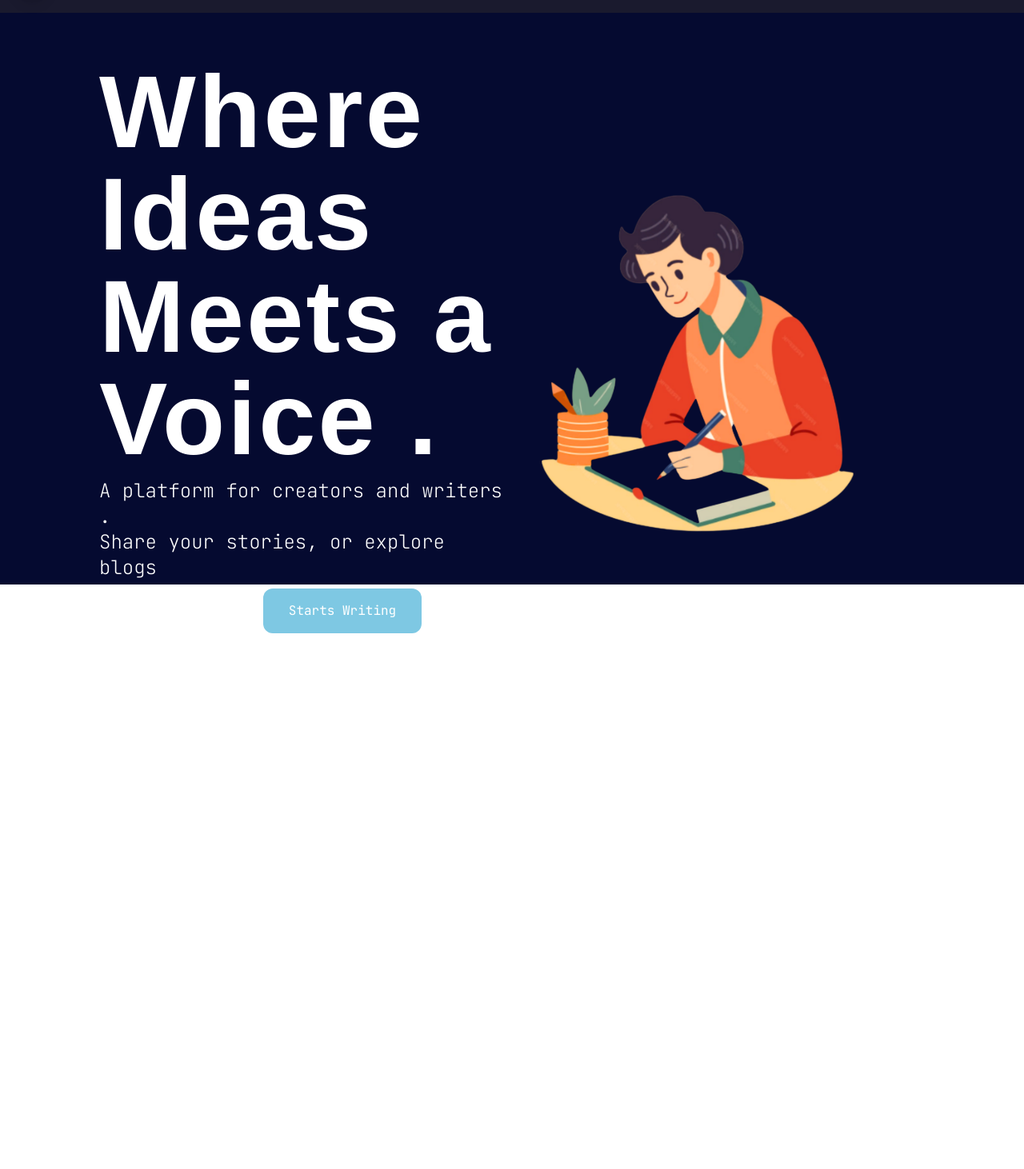
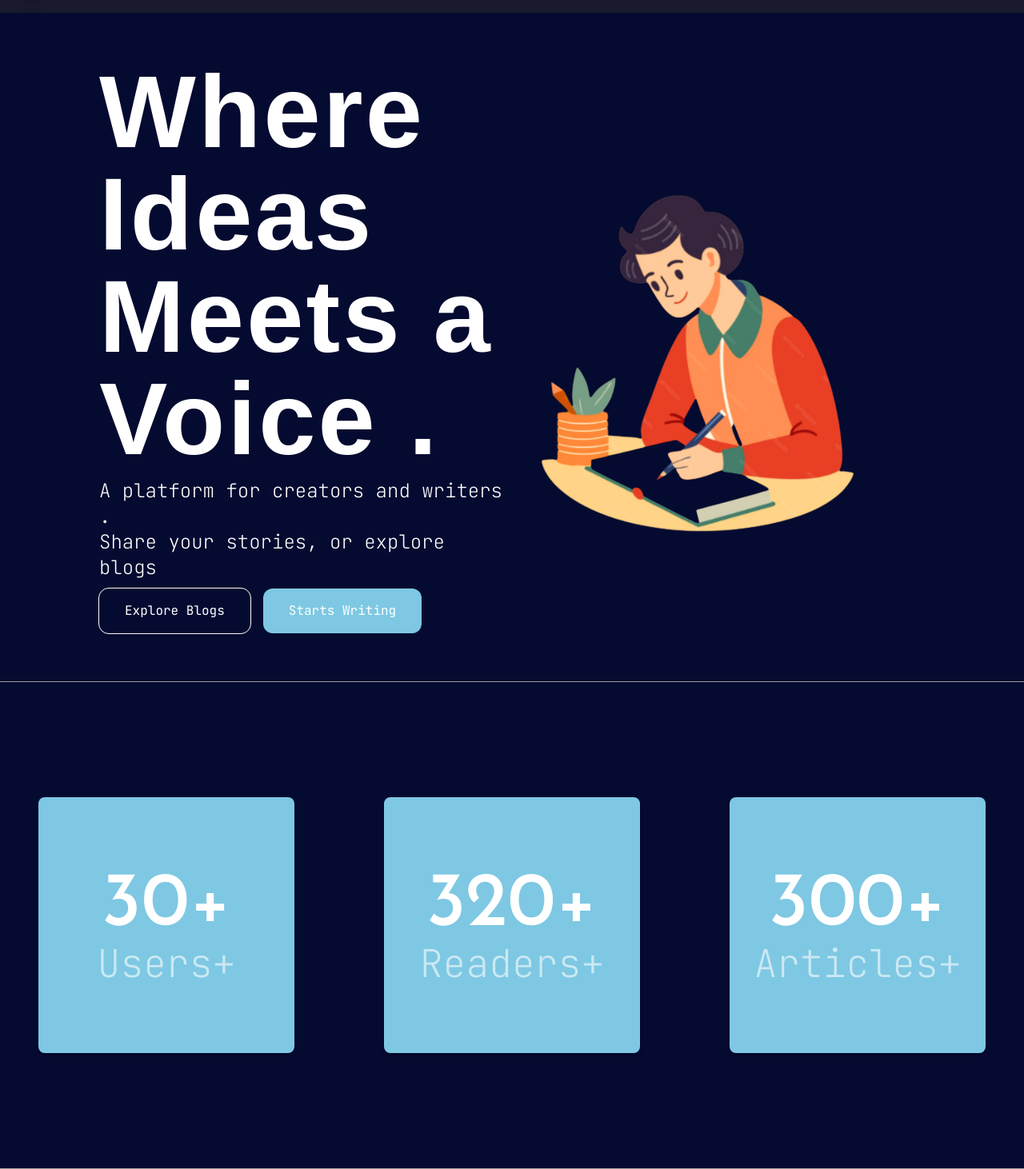
Before and after one commit to Taskinger/Typix-Frontend, a React (Vite) app: page / in a window 1280 px wide. Shown: the part 69-1531 px from the top of the page at 80% size. Before the commit the page ends 921 px from the top, so only its background shows below. Built offline with nearby package versions, Linux system fonts and the light colour scheme; a web font is replaced by a local one.

Commit message:
feat(stats)

```diff
--- a/index.html
+++ b/index.html
@@ -9,6 +9,7 @@
   <style>
     @import url('https://fonts.googleapis.com/css2?family=Jockey+One&display=swap');
     @import url('https://fonts.googleapis.com/css2?family=JetBrains+Mono:ital,wght@0,100..800;1,100..800&display=swap');
+    @import url('https://fonts.googleapis.com/css2?family=Josefin+Sans:ital,wght@0,100..700;1,100..700&display=swap');
   </style>
 </head>
 
--- a/package.json
+++ b/package.json
@@ -11,6 +11,7 @@
   },
   "dependencies": {
     "@tailwindcss/vite": "^4.1.11",
+    "lucide-react": "^0.525.0",
     "react": "^19.1.0",
     "react-dom": "^19.1.0",
     "tailwindcss": "^4.1.11"
--- a/src/App.jsx
+++ b/src/App.jsx
@@ -1,12 +1,14 @@
 import React from 'react'
 import Navbar from './Components/Navbar/Navbar'
 import Header from './Components/Header/Header'
+import Stats from './Components/Stats/Stats'
 
 const App = () => {
   return (
-    <div className='bg-[#050A30] h-screen'>
+    <div className='bg-[#050A30]'>
       <Navbar />
       <Header />
+      <Stats />
     </div>
   )
 }
--- a/src/Components/Header/Header.jsx
+++ b/src/Components/Header/Header.jsx
@@ -4,7 +4,7 @@ import bannerImg from '../../assets/banner.svg';
 
 const Header = () => {
     return (
-        <div className="header grid grid-cols-2 p-15">
+        <div className="header grid grid-cols-2 p-15 border-b border-[#9E9E9E]">
             <div className="headerInfo  pl-16 flex flex-col justify-center gap-2.5">
                 <h1 className="text-9xl text-white font-jockey tracking-wide font-bold">Where Ideas <br /> Meets a Voice . </h1>
                 <p className='font-jetbrains text-white font-extralight text-2xl'>A platform for creators and writers . <br />
--- /dev/null
+++ b/src/Components/Stats/Stats.jsx
@@ -0,0 +1,14 @@
+import React from 'react'
+import StatsCard from '../StatsCard/StatsCard'
+
+const Stats = () => {
+    return (
+        <div className='grid sm:grid-cols-3 gap-4 py-36 place-items-center border-b border-[#9E9E9E]'>
+            <StatsCard title="Users" value="30" />
+            <StatsCard title="Readers" value="320" />
+            <StatsCard title="Articles" value="300" />
+        </div>
+    )
+}
+
+export default Stats
--- /dev/null
+++ b/src/Components/StatsCard/StatsCard.jsx
@@ -0,0 +1,12 @@
+import React from 'react'
+
+const StatsCard = ({ title, value }) => {
+    return (
+        <div className='bg-[#7EC8E3] p-4 rounded-lg shadow-md w-[320px] h-80 flex flex-col items-center justify-center'>
+            <h2 className='font-josefin text-8xl font-medium text-white m-0'>{value}+</h2>
+            <p className='font-jetbrains text-white text-5xl m-0 font-extralight opacity-60'>{title}+</p>
+        </div>
+    )
+}
+
+export default StatsCard
--- a/src/index.css
+++ b/src/index.css
@@ -3,4 +3,5 @@
 @theme {
   --font-jockey: 'Jockey One', sans-serif;
   --font-jetbrains: 'JetBrains Mono', monospace;
+  --font-josefin: 'Josefin Sans', sans-serif;
 }
```
Also changed, not shown: 1 other file (tests, documents, lock files or other folders).
